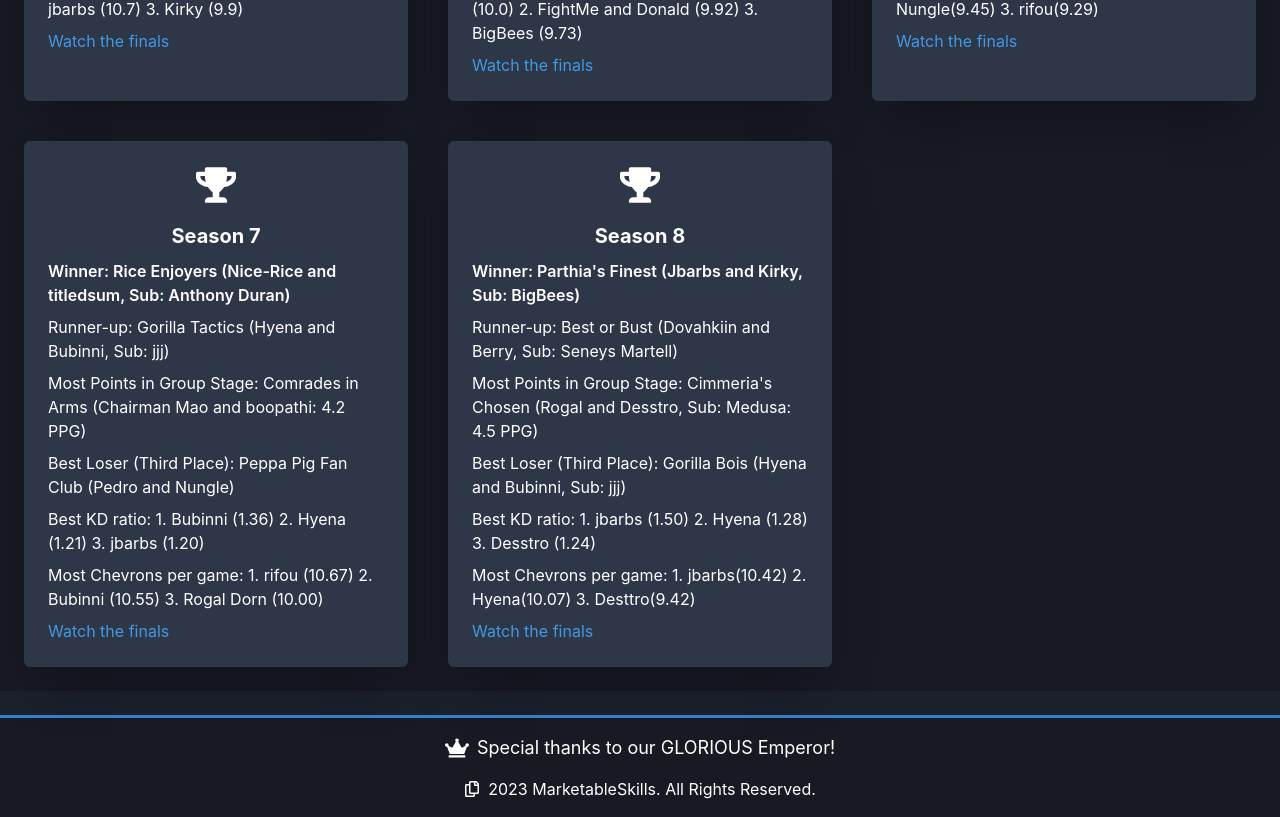
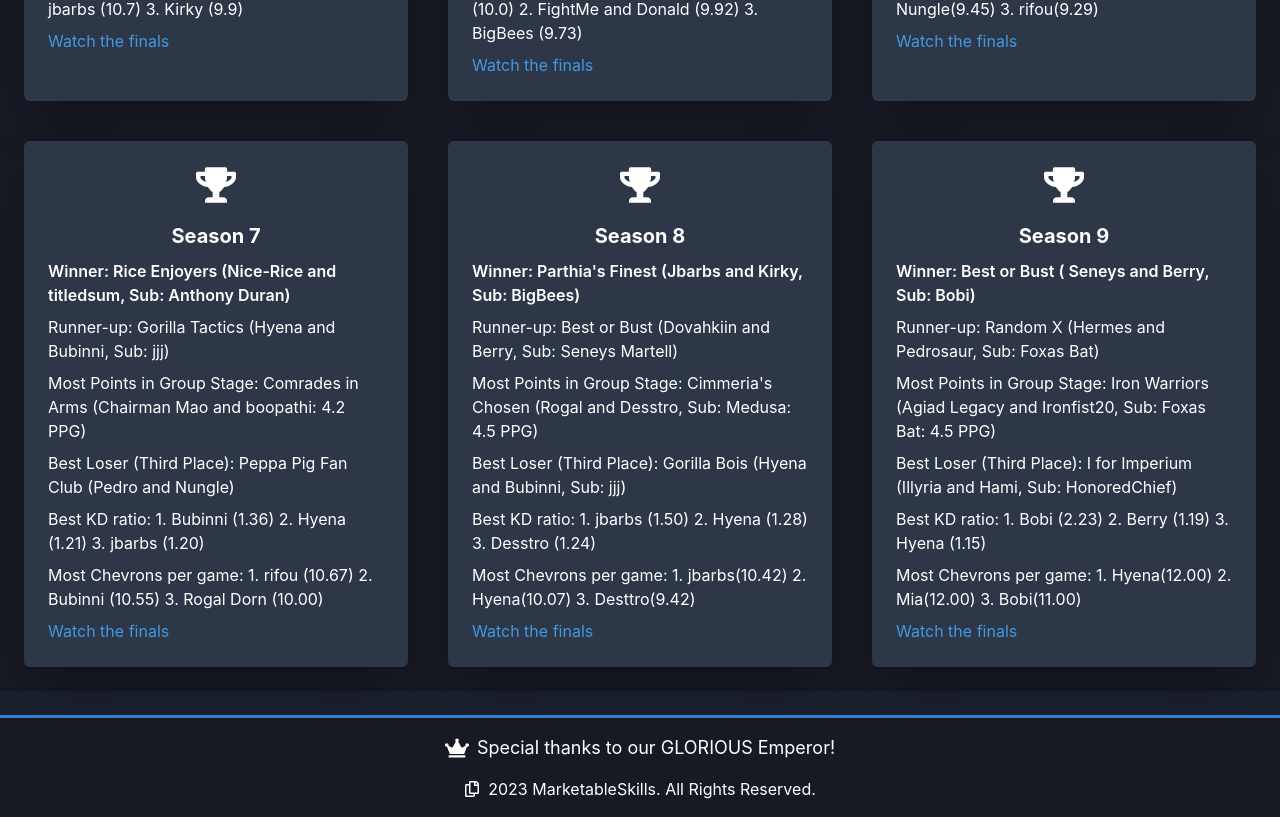
Before and after one commit to bobitsvetkov/tw-website, a React (Vite) app in the folder tw-project/: page /champions in a window 1280 px wide. Shown: the part 914-1731 px from the top of the page. Built offline with nearby package versions, Linux system fonts and the light colour scheme.

Commit message:
update: update stats for the past season

```diff
--- a/tw-project/src/components/Champions/Champions.tsx
+++ b/tw-project/src/components/Champions/Champions.tsx
@@ -77,6 +77,16 @@ const Champions: React.FC = () => {
             mostChevrons: "1. jbarbs(10.42) 2. Hyena(10.07) 3. Desttro(9.42)",
             finalsLink: "https://www.youtube.com/watch?v=Zr7FCWC9D2U"
         },
+        {
+            season: "Season 9",
+            winner: "Best or Bust ( Seneys and Berry, Sub: Bobi)",
+            runnerUp: "Random X (Hermes and Pedrosaur, Sub: Foxas Bat)",
+            mostPoints: "Iron Warriors (Agiad Legacy and Ironfist20, Sub: Foxas Bat: 4.5 PPG)",
+            thirdPlace: "I for Imperium (Illyria and Hami, Sub: HonoredChief)",
+            topKD: "1. Bobi (2.23) 2. Berry (1.19) 3. Hyena (1.15)",
+            mostChevrons: "1. Hyena(12.00) 2. Mia(12.00) 3. Bobi(11.00)",
+            finalsLink: "https://www.twitch.tv/videos/1998531739"
+        },
     ];
     const cardBg = "gray.700"; // Lighter shade of gray for the card
     const cardColor = "white"; // White text color
--- a/tw-project/src/data/unitsData.ts
+++ b/tw-project/src/data/unitsData.ts
@@ -100,12 +100,12 @@ const unitChallenges: UnitChallenges[] = [
         id: "9",
         winner: "Bobi",
         historicalRecord: "This list is empty. You can help by expanding it!",
-        chevrons: 11,
-        kills: 1933,
+        chevrons: 12,
+        kills: 1236,
         title: "The Bugar",
         description: "Min 5 thracian nobles with a double chevron(CAN BE DONE ON DEFENSE)",
         image: "https://upload.wikimedia.org/wikipedia/commons/thumb/1/1e/Flag_of_Bulgaria_%28with_coat_of_arms%29.svg/1024px-Flag_of_Bulgaria_%28with_coat_of_arms%29.svg.png",
-        screenshotLink: "https://cdn.discordapp.com/attachments/1154521158583062608/1155810367008686100/20230925131104_1.jpg?ex=65135889&is=65120709&hm=976c901e9541792636f33e32be57d2416306544eeb6d1fbf1ce5a8a8a8133fdf&",
+        screenshotLink: "https://cdn.discordapp.com/attachments/1154521158583062608/1182826709070921749/20231205212555_1.jpg?ex=658f56b7&is=657ce1b7&hm=f0fa645b35b59e724dd658d4aafb6a3a652c0220690389ec09613e21090045c8&",
         unitIcon: "https://www.honga.net/totalwar/rome2/gen_images/unit_icon/rome2/rom_odryssia/Thr_Nobles.png",
     },
     {
```
